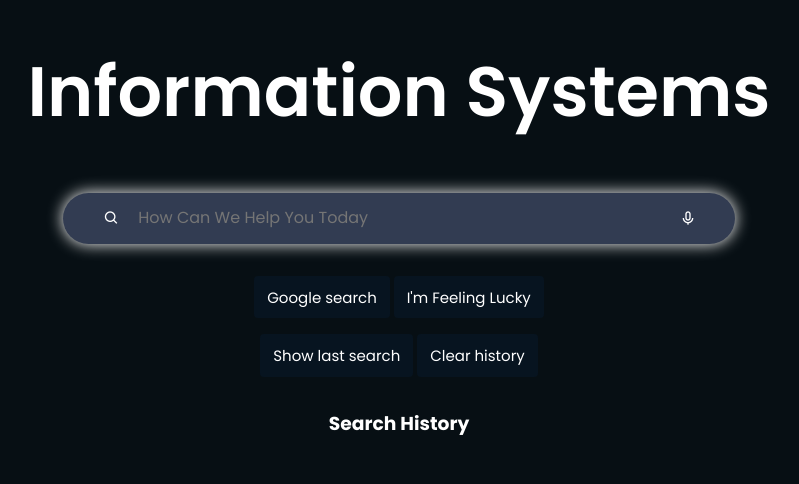
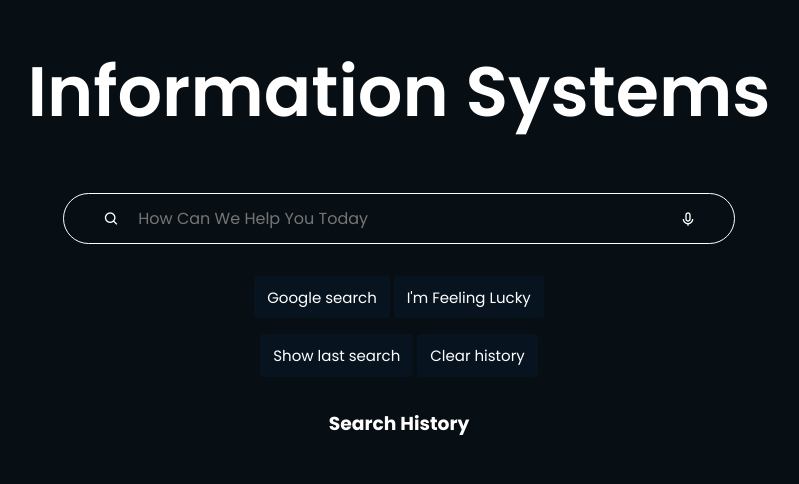
Before and after one commit to KeddyB/ifs-search-engine, a PHP site: page / in a window 1280 px wide, with the pointer over the restyled element. Shown: the part 89-573 px from the top of the page, without its empty margins (241-1040 px from the left). Run offline with PHP 8.4, Linux system fonts and the light colour scheme.

Commit message:
Update style.css
commit message

```diff
--- a/style.css
+++ b/style.css
@@ -55,13 +55,7 @@ h3{
    height: 3.2rem;
    margin-bottom: 1rem;
 }
-.container:hover{
-   border: none;
-   box-shadow: 0 0 1rem white;
-   transition: .5 ease-in-out;
-   background: rgb(50, 60, 82);
-}
-.container:focus{
+.container:hover:focus:active{
    border: none;
    box-shadow: 0 0 1rem white;
    transition: .5 ease-in-out;
```
